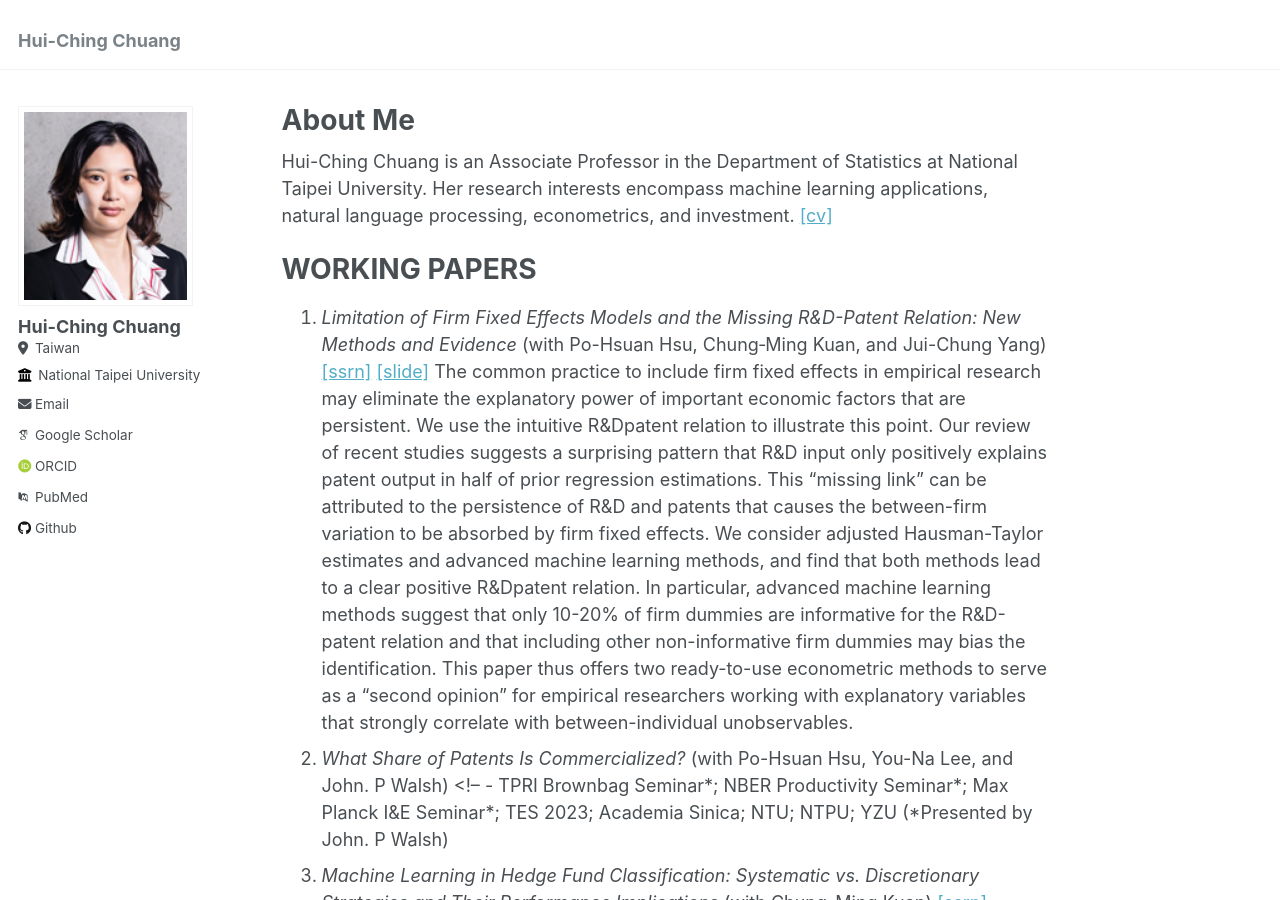
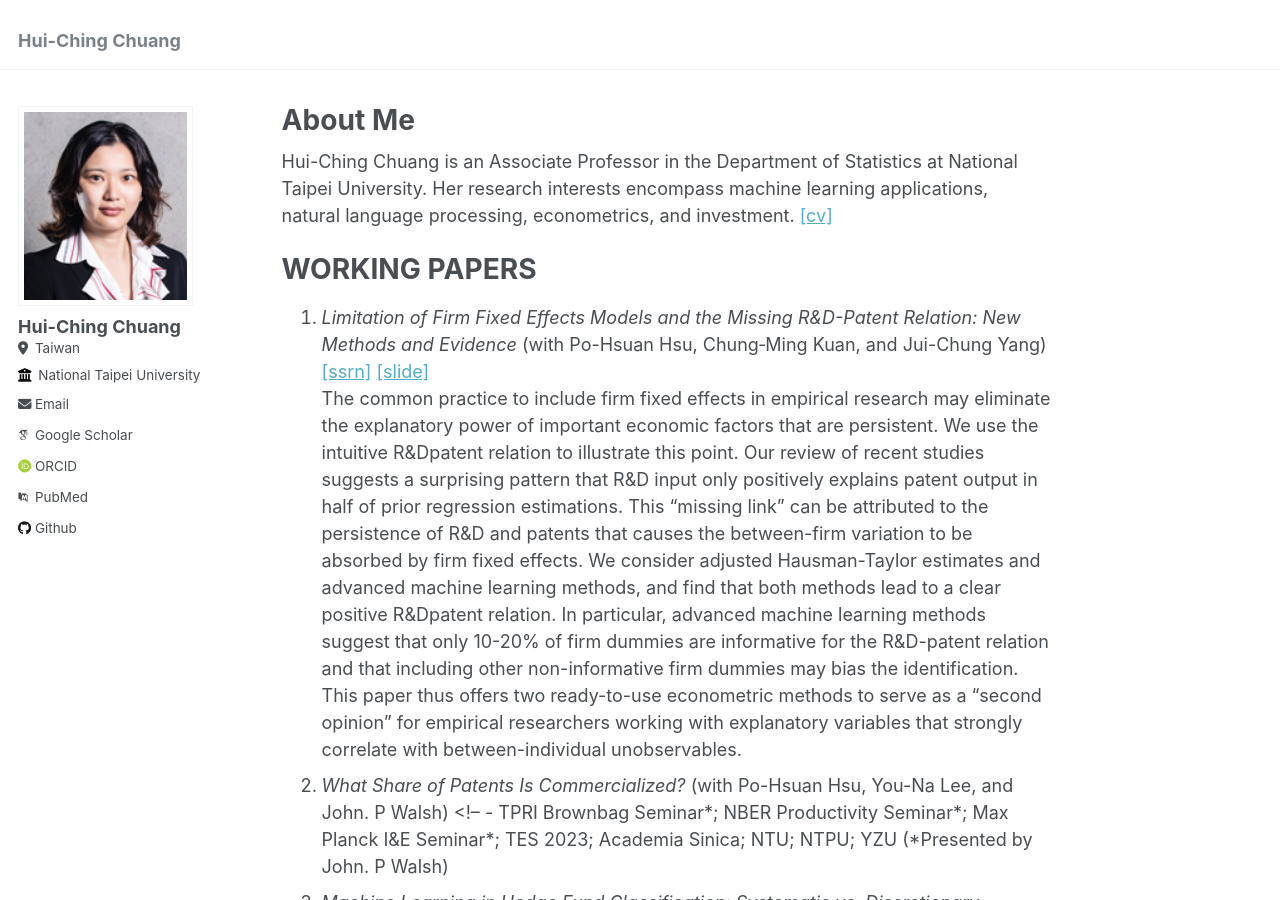
Before and after one commit to hcchuang/hcchuang.github.io, a Jekyll site: the page built from _pages/about.md, in a window 1280 px wide and 900 px high. Built offline with Jekyll 4.4.1, drawn with Linux system fonts in a browser that asks for light colours; some web fonts are replaced.

```diff
--- a/_pages/about.md
+++ b/_pages/about.md
@@ -13,7 +13,7 @@ Hui-Ching Chuang is an Associate Professor in the Department of Statistics at Na
 
 WORKING PAPERS
 ======
-1.  _Limitation of Firm Fixed Effects Models and the Missing R&D-Patent Relation: New Methods and Evidence_ (with Po-Hsuan Hsu, Chung‐Ming Kuan, and Jui-Chung Yang) [\[ssrn\]](<https://papers.ssrn.com/sol3/papers.cfm?abstract_id=4636846>){:target="_blank"} [\[slide\]](/files/CavalcadeAP2024_slide.pdf){:target="_blank"}
+1.  _Limitation of Firm Fixed Effects Models and the Missing R&D-Patent Relation: New Methods and Evidence_ (with Po-Hsuan Hsu, Chung‐Ming Kuan, and Jui-Chung Yang) [\[ssrn\]](<https://papers.ssrn.com/sol3/papers.cfm?abstract_id=4636846>){:target="_blank"} [\[slide\]](/files/CavalcadeAP2024_slide.pdf){:target="_blank"} \\
   The common practice to include firm fixed effects in empirical research may eliminate the explanatory power of important economic factors that are persistent. We use the intuitive R&Dpatent relation to illustrate this point. Our review of recent studies suggests a surprising pattern that R&D input only positively explains patent output in half of prior regression estimations. This "missing link" can be attributed to the persistence of R&D and patents that causes the between-firm variation to be absorbed by firm fixed effects. We consider adjusted Hausman-Taylor estimates and advanced machine learning methods, and find that both methods lead to a clear positive R&Dpatent relation. In particular, advanced machine learning methods suggest that only 10-20% of firm dummies are informative for the R&D-patent relation and that including other non-informative firm dummies may bias the identification. This paper thus offers two ready-to-use econometric methods to serve as a "second opinion" for empirical researchers working with explanatory variables that strongly correlate with between-individual unobservables.
 <!-- - The SFS Cavalcade Asia-Pacific 2024; The 2024 UC Davis-FMA Napa Finance Conference; The 23rd Taiwan Symposium on Innovation Economics and Entrepreneurship; NTU; Max Planck I&E Seminar\*; The 16th NYCU Finance Conference Keynote Speech\*; Academia Sinica\*\*; The 2024 FMA Asia Pacific Conference\*\*. (Presented by \*Po-Hsuan Hsu).-->
 1.  _What Share of Patents Is Commercialized?_ (with Po-Hsuan Hsu, You-Na Lee, and John. P Walsh)
```
